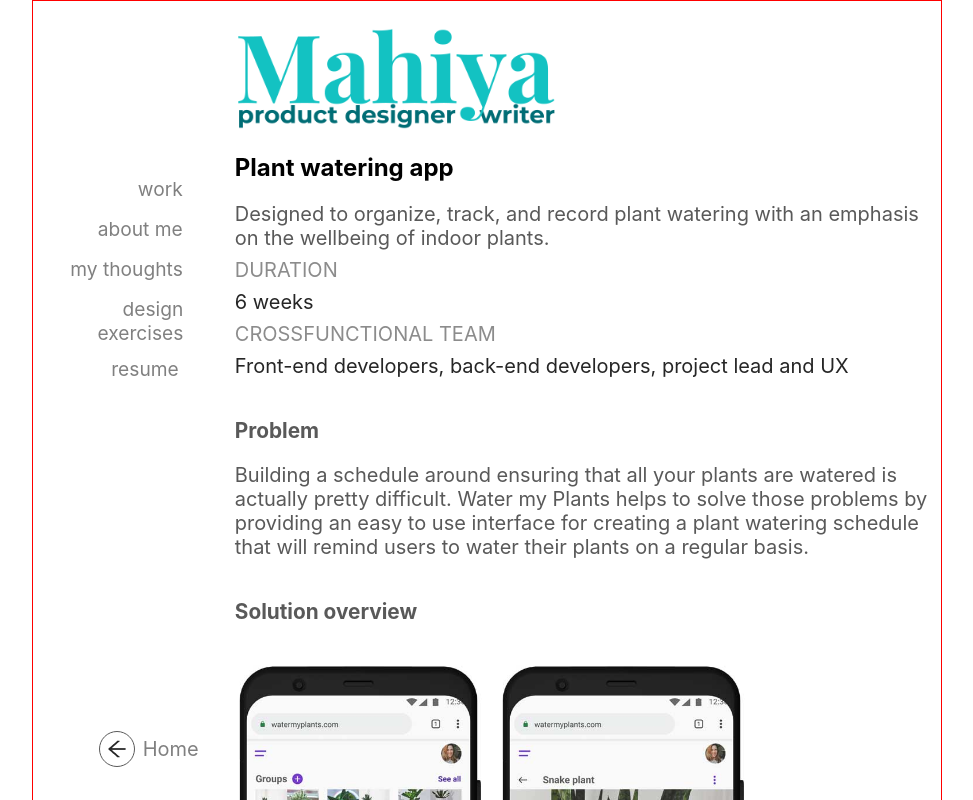
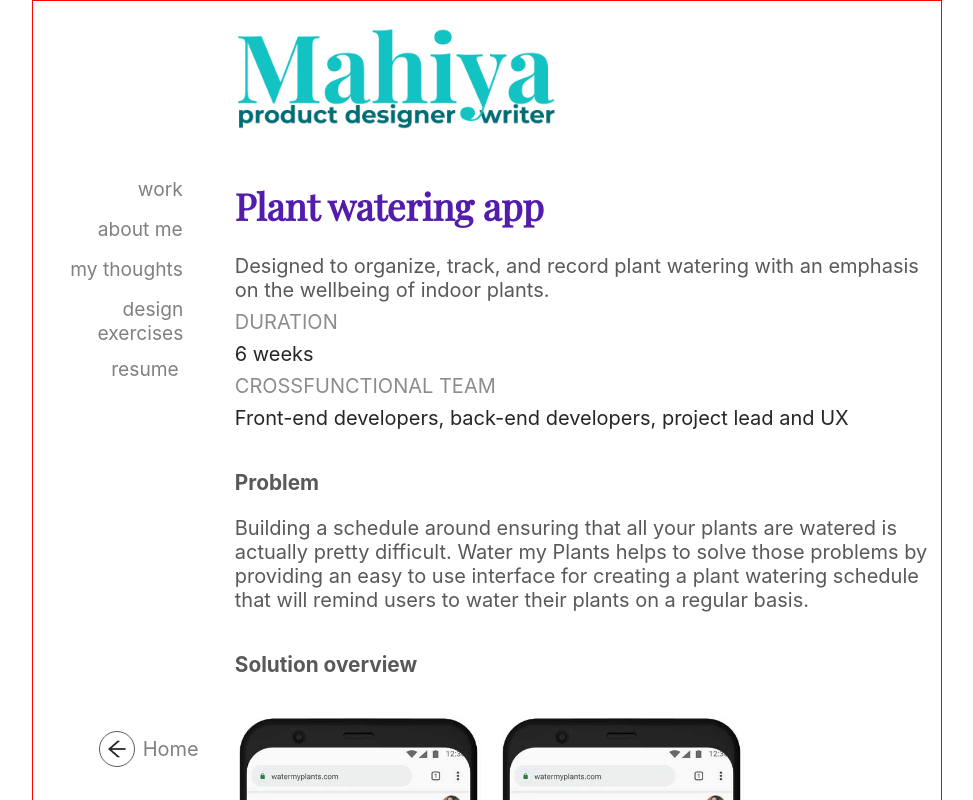
Before and after one commit to vishalicious213/mahiya, a React (Create React App) app: page /plants in a window 1280 px wide. Shown: the top 800 px of the page, without its empty margins (153-1126 px from the left). Built offline with nearby package versions, Linux system fonts and the light colour scheme.

Commit message:
updated title styles for case-studies apps

```diff
--- a/src/components/case-studies/PlantWateringApp.js
+++ b/src/components/case-studies/PlantWateringApp.js
@@ -30,7 +30,7 @@ function Plants() {
 
     return (
       <div className='case-studies'>
-        <h2 id='app-title'>Plant watering app</h2>
+        <h2 id='app-title' className='app-title'>Plant watering app</h2>
 
         <p className='case-font'>Designed to organize, track, and record plant watering with an emphasis on the wellbeing of indoor plants.</p>
         <p className='case-font-gray'>DURATION</p>
--- a/src/styles/case-studies.css
+++ b/src/styles/case-studies.css
@@ -12,9 +12,12 @@
     font-style: normal;
     font-weight: 700;
     font-size: 2.3rem;
-    color: #531DAB;
     margin-top: 3rem;
     margin-bottom: 1.5rem;
+}
+
+#app-title {
+    color: #531DAB;
 }
 
 .bold {
```
